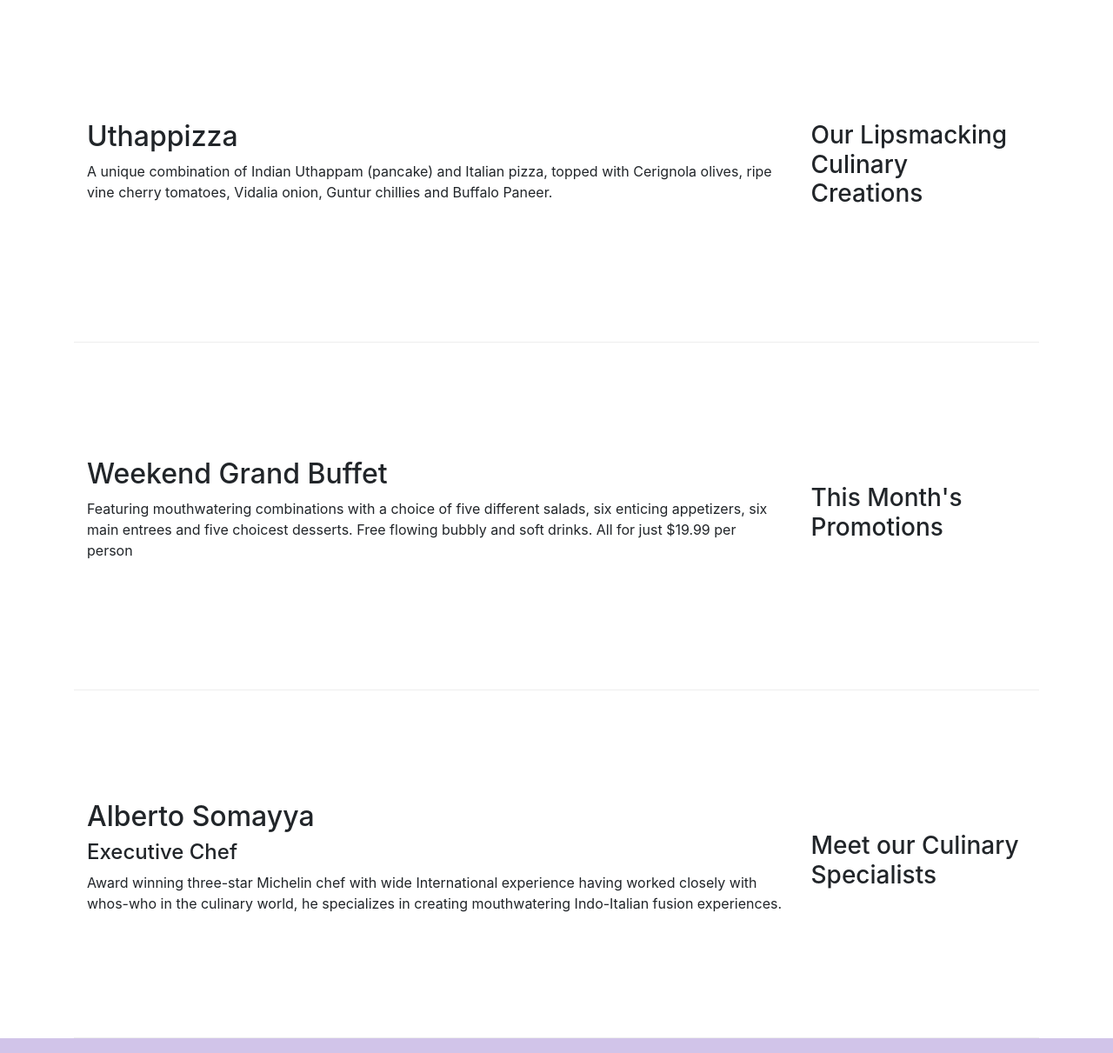
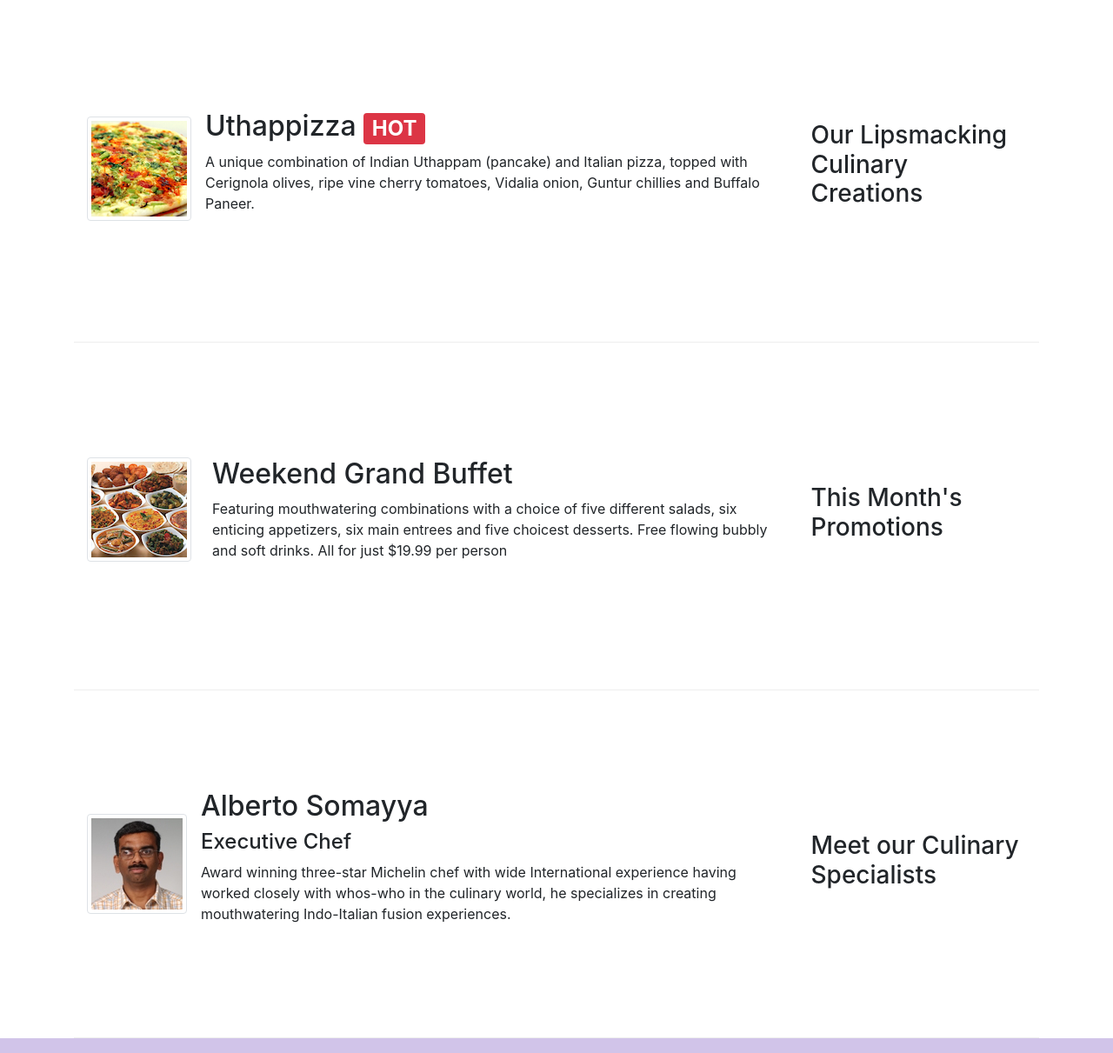
Before and after one commit to NguyenThuat01/assignments-fer201m, a website: page index.html in a window 1280 px wide. Shown: the part 340-1551 px from the top of the page at 87% size. Drawn offline with nearby package versions, Linux system fonts and the light colour scheme.

Commit message:
Images and media

```diff
--- a/index.html
+++ b/index.html
@@ -21,10 +21,11 @@
                 <span class="navbar-toggler-icon"></span>
             </button>
 
-            <a class="navbar-brand" href="./index.html">Ristorante Con Fusion</a>
+            <a class="navbar-brand mr-auto" href="#"><img src="img/logo.png" height="30" width="41"></a>
             <div class="collapse navbar-collapse" id="Navbar">
                 <ul class="navbar-nav mr-auto">
-                    <li class="nav-item active"><a class="nav-link" href="./index.html"><span class="fa fa-home fa-lg"></span>
+                    <li class="nav-item active"><a class="nav-link" href="./index.html"><span
+                                class="fa fa-home fa-lg"></span>
                             Home</a></li>
                     <li class="nav-item"><a class="nav-link" href="./aboutus.html"><span
                                 class="fa fa-info fa-lg"></span> About</a></li>
@@ -38,16 +39,17 @@
     </nav>
     <header class="jumbotron">
         <div class="container">
-            <div class="row row-header">
-
-            </div>
-            <div class="row">
+            <div class="row ">
                 <div class="col-12 col-sm-6">
                     <h1>Ristorante con Fusion</h1>
                     <p>We take inspiration from the World's best cuisines, and create a unique fusion experience. Our
                         lipsmacking creations will tickle your culinary senses!</p>
                 </div>
-
+                <div class="col-12 col-sm">
+                    <div class="col-12 col-sm align-self-center">
+                        <img src="img/logo.png" class="img-fluid">
+                    </div>
+                </div>
             </div>
         </div>
     </header>
@@ -59,9 +61,18 @@
                     <h3>Our Lipsmacking Culinary Creations</h3>
                 </div>
                 <div class="col col-sm order-sm-first col-md">
-                    <h2>Uthappizza</h2>
-                    <p>A unique combination of Indian Uthappam (pancake) and Italian pizza, topped with Cerignola
-                        olives, ripe vine cherry tomatoes, Vidalia onion, Guntur chillies and Buffalo Paneer.</p>
+                    <div class="media">
+                        <img class="d-flex mr-3 img-thumbnail align-self-center"
+                                src="img/uthappizza.png" alt="Uthappizza">
+                        <div class="media-body">
+                            <h2 class="mt-0">Uthappizza <span class="badge badge-danger">HOT</span></h2>
+                            <p class="d-none d-sm-block">A unique combination of Indian Uthappam (pancake) and
+                                Italian pizza, topped with Cerignola olives, ripe vine
+                                cherry tomatoes, Vidalia onion, Guntur chillies and
+                                Buffalo Paneer.</p>
+                        </div>
+                    </div>
+
                 </div>
             </div>
 
@@ -69,12 +80,17 @@
                 <div class="col-12 col-sm-4 order-sm-last col-md-3">
                     <h3>This Month's Promotions</h3>
                 </div>
-                <div class="col col-sm order-sm-first col-md">
-                    <h2>Weekend Grand Buffet</h2>
-                    <p>Featuring mouthwatering combinations with a choice of five different salads, six enticing
-                        appetizers, six main entrees and five choicest desserts. Free flowing bubbly and soft
-                        drinks.
-                        All for just $19.99 per person </p>
+                <div class="col col-sm order-sm-first col-md"   >
+                    <div class="media">
+                        <img class="d-flex mr-4 img-thumbnail align-items-center" src="img\buffet.png" alt="Buffet">
+                        <div class="media-body">
+                            <h2 class="mt-0">Weekend Grand Buffet</h2>
+                            <p class="d-none d-sm-block">Featuring mouthwatering combinations with a choice of five different salads, six enticing
+                                appetizers, six main entrees and five choicest desserts. Free flowing bubbly and soft
+                                drinks.
+                                All for just $19.99 per person </p>
+                        </div>
+                    </div>
                 </div>
             </div>
             <div class="row row-content align-items-center">
@@ -82,12 +98,20 @@
                     <h3>Meet our Culinary Specialists</h3>
                 </div>
                 <div class="col col-sm order-sm-first col-md">
-                    <h2>Alberto Somayya</h2>
-                    <h4>Executive Chef</h4>
-                    <p>Award winning three-star Michelin chef with wide International experience having worked
-                        closely
-                        with whos-who in the culinary world, he specializes in creating mouthwatering Indo-Italian
-                        fusion experiences. </p>
+                    <div class="media">
+                        <img class="d-flex mr-3 img-thumbnail align-self-center"
+                                src="img/alberto.png" alt="Alberto Somayya">
+                        <div class="media-body">
+                            <h2 class="mt-0">Alberto Somayya</h2>
+                            <h4>Executive Chef</h4>
+                            <p class="d-none d-sm-block">Award winning three-star Michelin chef with wide
+                                International experience having worked closely with
+                                whos-who in the culinary world, he specializes in
+                                creating mouthwatering Indo-Italian fusion experiences.
+                                </p>
+                        </div>
+                    </div>
+
                 </div>
             </div>
         </div>
```
Also changed, not shown: aboutus.html (+5 -2 lines), contactus.html (+4 -1 lines), img/alberto.png (added), img/buffet.png (added), img/logo.png (added), img/uthappizza.png (added), 1 other file.
